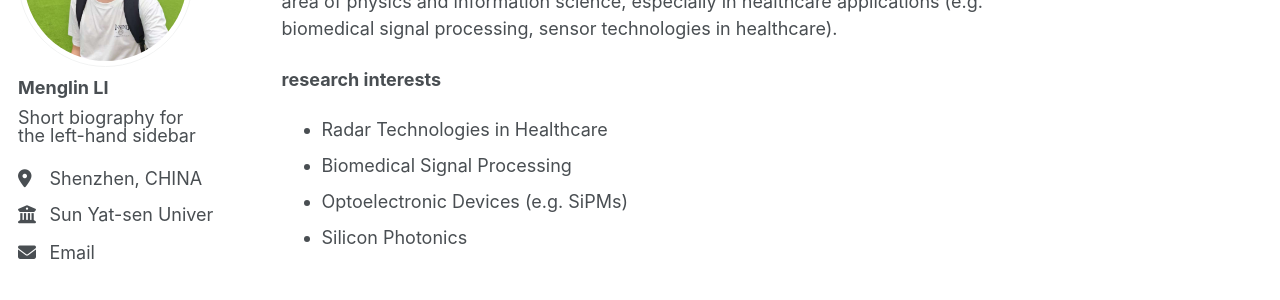
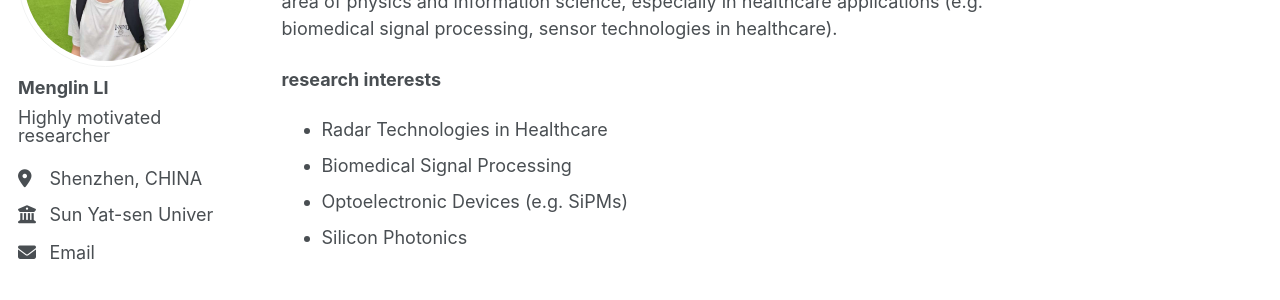
Before and after one commit to li-menglin/li-menglin.github.io, a Jekyll site: the page built from _pages/about.md, in a window 1280 px wide. Shown: the part 207-507 px from the top of the page. Built offline with Jekyll 4.4.1, drawn with Linux system fonts in a browser that asks for light colours; a script that is not in the unit is left out.

Commit message:
Update _config.yml

```diff
--- a/_config.yml
+++ b/_config.yml
@@ -25,7 +25,7 @@ author:
   avatar           : "limenglin.png"
   name             : "Menglin LI"
   pronouns         : # example: "she/her"
-  bio              : "Short biography for the left-hand sidebar"
+  bio              : "Highly motivated researcher"
   location         : "Shenzhen, CHINA"
   employer         : "Sun Yat-sen University"
   uri              : # URL
```
